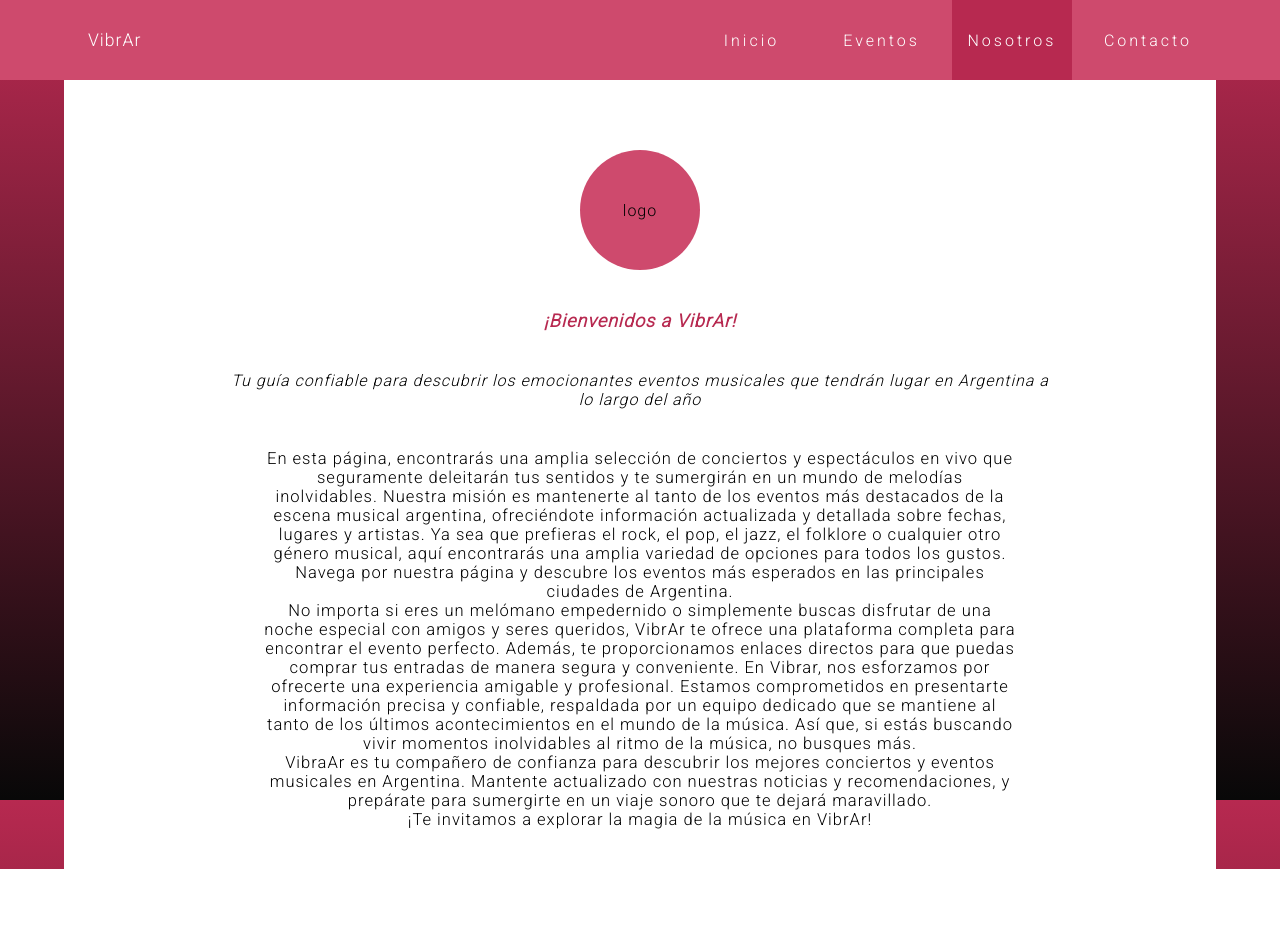
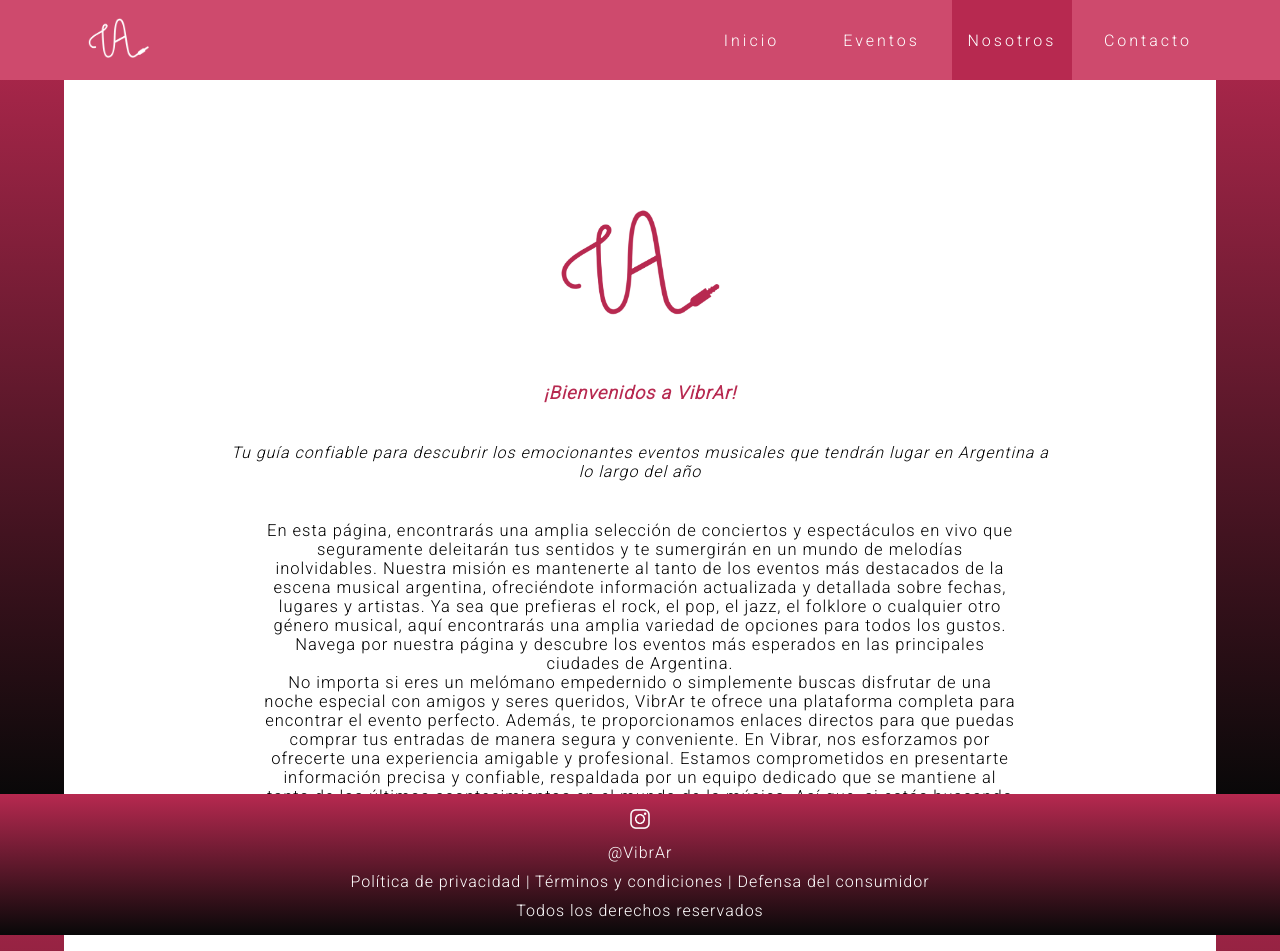
Before and after one commit to KateClysm/VibrAr, a plain HTML site: page nosotros.html in a window 1280 px wide. Before the commit the page ends 869 px from the top, so only its background shows below. Drawn offline with Linux system fonts and the light colour scheme; a web font is replaced by a local one.

Commit message:
copien etiq footer en html y el footer.css

```diff
--- /dev/null
+++ b/footer.css
@@ -0,0 +1,43 @@
+:root{
+  --rosaFuerte: #B72950;
+  --rosaMedio: #ce4a6d;
+  --rosaClaro: #fc6f94;
+  --turqueza: #2B879E;
+  --celeste: #3BC1E2;
+  --blanco: #ffffff;
+  --casiNegro: #080808;
+}
+
+footer {
+  background: linear-gradient(var(--rosaFuerte), var(--casiNegro));
+  height: 50%;
+  background-attachment: fixed;
+  color:var(--blanco);
+  padding: 15px;
+  text-align: center;
+  position: relative;
+  z-index: 1;
+  margin-top: 650px;
+
+}
+
+.container {
+  max-width: 900vh;
+  margin: 0 auto;
+}
+
+.logo-instagram img {
+  width: 20px; /* Ajusta el tamaño del logo según tus necesidades */
+}
+
+.nombre p {
+  margin-top: 10px; /* Ajusta el espacio entre el logo y el texto según tus necesidades */
+}
+
+.info-adicional p {
+  margin-top: 10px; /* Ajusta el espacio entre el texto y la información adicional según tus necesidades */
+}
+
+.derechos {
+  margin-top: 10px; /* Ajusta el espacio entre la información adicional y los derechos reservados según tus necesidades */
+}
--- a/nosotros.css
+++ b/nosotros.css
@@ -31,10 +31,16 @@ html, body{
 .containerContenido{
     width: 90vw;
     padding-bottom: 2rem;
+    flex: 1;
 }
 
 body {
     position: relative;
+    display: flex;
+    flex-direction: column;
+    min-height: 100vh;
+    margin: 0;
+    padding: 0;
 }
 
 .rectangulo-fondo {
@@ -45,12 +51,13 @@ body {
     width: 90vw;
     max-width: 1500px;
     height: fit-content; /* La altura se ajustará automáticamente según el contenido */
-    background-color: white;
+    background-color: var(--blanco);
     z-index: -1;
     margin-bottom: 1vh;
-    border-top: 15vh solid white;
-    border-bottom: 5vh solid white; /* Borde blanco en la parte inferior */
-    box-shadow: 0 2vh 0 white; /* Sombra blanca en la parte inferior */
+    border-top: 15vh solid var(--blanco);
+    border-bottom: 5vh solid var(--blanco); /* Borde blanco en la parte inferior */
+    box-shadow: 0 2vh 0 var(--blanco);
+    padding-bottom: 10px; /* Sombra blanca en la parte inferior */
 }
 
 
@@ -115,7 +122,7 @@ body {
 
 .nav-item-nosotros {
     position: relative;
-    background-color: #B72950;
+    background-color: var(--rosaFuerte);
     height: 10vh;
     width: 120px;
     max-width: 150px;
@@ -129,7 +136,9 @@ body {
     padding: 0rem 0.5rem;
     font-size: 1.1rem;
 }
-
+.logo-nav{
+    height: 40px;
+}
 .nav-item:hover{
     cursor: pointer;
     background-color: var(--rosaFuerte);
@@ -150,10 +159,9 @@ a{
     position: relative;
     left: 50%;
     transform: translateX(-50%);
-    width: 15vh; /* Ajusta el tamaño del círculo */
-    height: 15vh; /* Ajusta el tamaño del círculo */
+    width: 20vh; /* Ajusta el tamaño del círculo */
+    height: 20vh; /* Ajusta el tamaño del círculo */
     border-radius: 50%;
-    background-color: var(--rosaMedio); /* Color de fondo del círculo */
     display: flex;
     justify-content: center;
     align-items: center;
@@ -161,9 +169,9 @@ a{
 }
 
 .logo-en-pagina img {
-    width: 50%; /* Ajusta el tamaño de la imagen dentro del círculo */
+    width: 20vh; /* Ajusta el tamaño de la imagen dentro del círculo */
     height: auto;
-    border-radius: 50%;
+    border-radius: 30%;
 }
 
 .bienvenida{
@@ -180,7 +188,7 @@ a{
     font-style: italic;
     font-size: 18px;
     font-weight: bolder;
-    color: #B72950;
+    color: var(--rosaFuerte);
 }
 
 .speach{
--- a/nosotros.html
+++ b/nosotros.html
@@ -8,6 +8,7 @@
 
     <!--CSS GENERAL-->
     <link rel="stylesheet" href="nosotros.css">
+    <link rel="stylesheet" href="footer.css">
 
     <!--CSS PARTICULAR-->
     <!--Linkea el css de tu sección en particular-->
@@ -22,7 +23,7 @@
     <!--Barra de navegación-->
     <div class="nav">
         <div class="logo">
-            VibrAr
+            <img src="recursos/vibrarBlanco.png" alt="" class="logo-nav">
         </div>
         <div class="nav-items centradoAbsoluto">
             <a class="nav-item" href="/index.html">Inicio</a>
@@ -35,8 +36,12 @@
     <!--Este contenedor centra y separa la pantalla del nav-->
     <div class="centradoAbsoluto pantalla"></div>
     <div class="rectangulo-fondo">
+    <!--Este es el container donde deben trabajar-->
+    <div class="containerContenido centradoAbsoluto"></div>
 
-    <div class="logo-en-pagina">logo</div>
+        <div class="logo-en-pagina">
+            <img src="recursos/logo.png" alt="logo">
+        </div>
         <div class="bienvenida">¡Bienvenidos a VibrAr!</div>
         <div class="speach">Tu guía confiable para descubrir los emocionantes eventos musicales que tendrán lugar en Argentina a lo largo del año</div>
         <div class="texto">
@@ -50,9 +55,24 @@
             <br/>
             ¡Te invitamos a explorar la magia de la música en VibrAr!
         </div>
+
     </div>
 
-
-
 </body>
+<footer>
+    <div class="container">
+    <div class="logo-instagram">
+        <img src="recursos/instagram.png" alt="Logo de Instagram">
+    </div>
+    <div class="nombre">
+        <p>@VibrAr</p>
+    </div>
+    <div class="info-adicional">
+        <p>Política de privacidad | Términos y condiciones | Defensa del consumidor</p>
+    </div>
+    <div class="derechos">
+        <p>Todos los derechos reservados</p>
+    </div>
+    </div>
+</footer>
 </html>
```
Also changed, not shown: README.md (deleted), recursos/instagram.png (added), recursos/logo.png (added), recursos/vibrarBlanco.png (added). Lines whose indentation alone changed are shown as unchanged.
